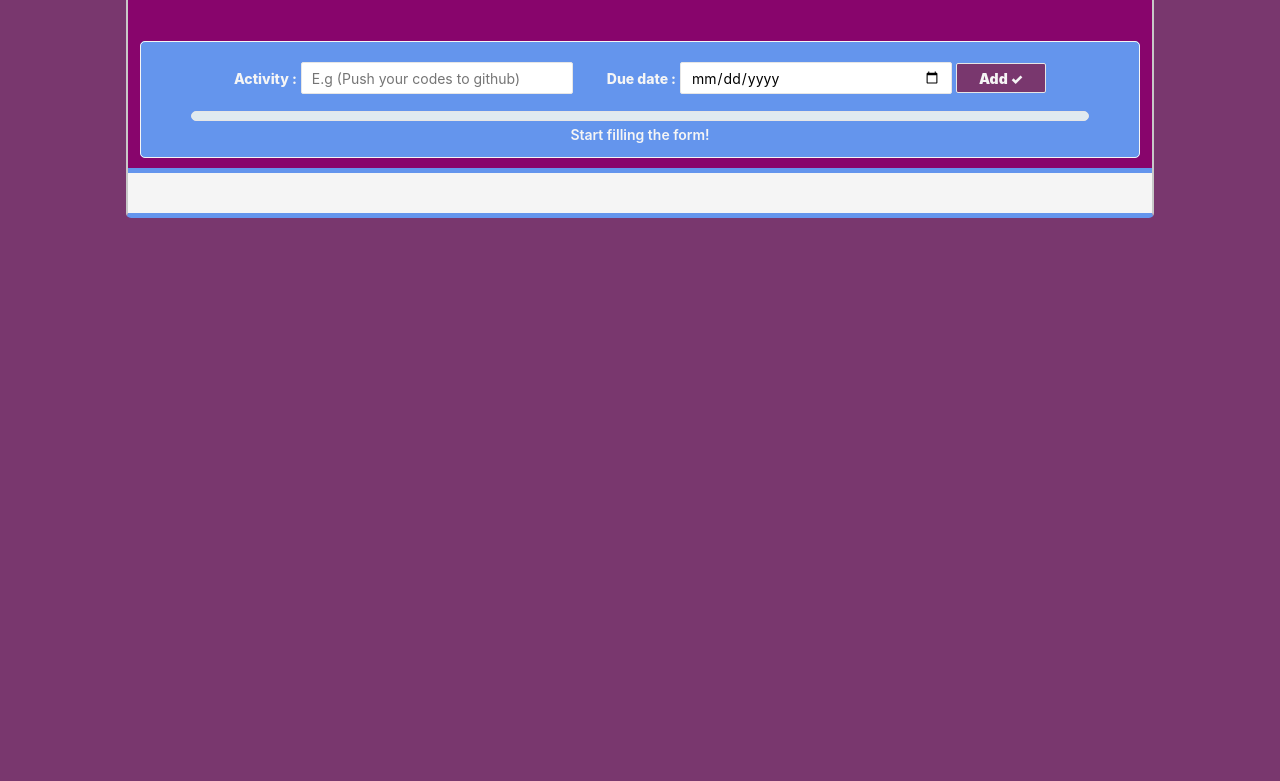
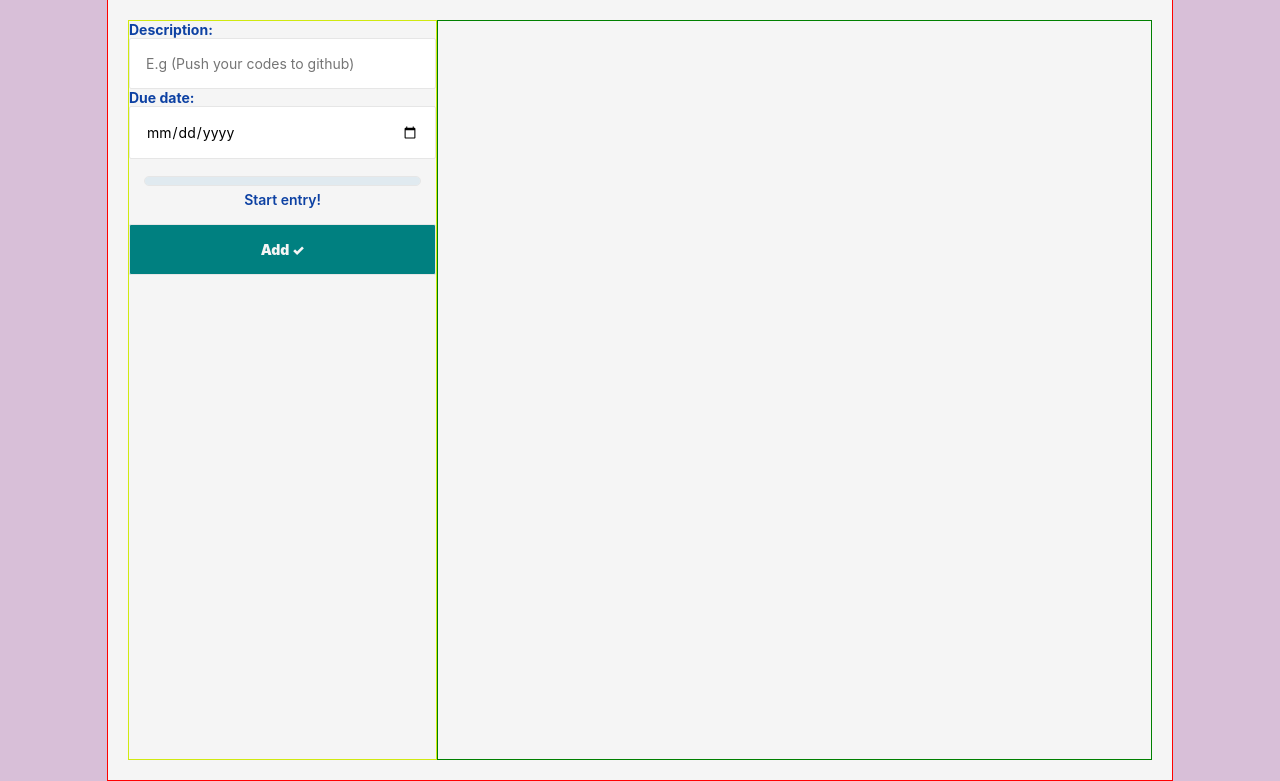
Before and after one commit to chiorji/activity-app, a plain HTML site: page index.html in a window 1280 px wide. Shown: the part 98-879 px from the top of the page. Before the commit the page ends 800 px from the top, so only its background shows below. Drawn offline with nearby package versions, Linux system fonts and the light colour scheme.

Commit message:
Refactor

```diff
--- a/index.html
+++ b/index.html
@@ -9,10 +9,6 @@
     <meta name="appliation" content="activity app">
     <meta name="author" content="Bright">
     <link rel="stylesheet" href="./public/css/main.css">
-    <script src="./public/js/moment.min.js"></script>
-    <script>
-      window.m = moment();
-    </script>
   </head>
 
   <body>
@@ -21,45 +17,47 @@
         <h1>MY ACTIVITY</h1>
         <p>To add an activity to the list, start by filling in the activity form.</p>
       </header>
-      <nav>
+       <main class="wrapper --inner">
+      <aside>
         <form name="todo" id="todo" action="">
-          <fieldset>
             <div class="form-fields">
-              <label for="name">Activity :</label>
+              <label for="name" class="input-label">Description:</label>
               <input type="text" id="name" placeholder="E.g (Push your codes to github)" required class="input">
 
-              <label for="date">Due date :</label>
+              <label for="date" class="input-label">Due date:</label>
               <input type="date" id="date" required class="input">
 
+              <div class="progress-wrap">
+                <progress max="100" value="0" class="progress">You are almost there!</progress>
+                <p class="progress-msg">Start entry!</p>
+              </div>
+
               <span>
-                <button type="submit">Add &check;</button>
+                <button type="submit" class="input">Add &check;</button>
               </span>
             </div>
-            <div class="progress-wrap">
-              <progress max="100" value="0" class="progress">You are almost there!</progress>
-              <p class="progress-msg">Start filling the form!</p>
-            </div>
-          </fieldset>
         </form>
-      </nav>
-      <main>
+      </aside>
         <section id="view-box">
           <ul class="itemList"></ul>
         </section>
       </main>
     </div>
+    <script src="./public/js/main.js"></script>
     <script>
+      // const allActivities = Activity.getAllActivities()
       var numValid = 0,
         form = document.forms.todo,
         progress = document.querySelector('.progress'),
         progressMsg = document.querySelector('.progress-msg'),
         inputs = document.querySelectorAll('.input');
 
-      // reset the values of form submit
-      form.addEventListener('submit', () => {
+        console.log(form)
+      form.addEventListener('submit', (e) => {
+        e.preventDefault()
         numValid = 0;
         progress.setAttribute('value', '0');
-        progressMsg.textContent = 'Start filling the form!'
+        progressMsg.textContent = 'Start entry!'
       }, false);
 
       // track changes on the input
@@ -75,7 +73,7 @@
 
         if (numValid === 0) {
           progress.setAttribute('value', '0');
-          progressMsg.textContent = 'Start filling the form!';
+          progressMsg.textContent = 'Start entry!';
         }
 
         if (numValid == 1) {
@@ -89,7 +87,6 @@
         }
       }
     </script>
-    <script src="./public/js/main.js"></script>
   </body>
 
 </html>
--- a/public/css/main.css
+++ b/public/css/main.css
@@ -5,6 +5,7 @@
     --secondary-blue: rgb(13, 65, 163);
     --primary-purple: rgb(121, 55, 110);
     --secondary-purple: rgb(136, 5, 108);
+    box-sizing: border-box;
 }
 
 body {
@@ -15,20 +16,23 @@ body {
     margin: 0;
     padding: 0;
     box-sizing: border-box;
-    background: rgb(121, 55, 110);
+    background-color: thistle;
 }
 
-.wrapper {
+header {
+    padding: 10px 0;
+    text-align: center;
+    background-color: teal;
+    font-family: 'Lucida Sans', 'Lucida Sans Regular', 'Lucida Grande', 'Lucida Sans Unicode', Geneva, Verdana, sans-serif;
+}
+
+.wrapper.--inner {
     width: 80%;
-    margin: 10px auto 50px;
-    background: rgb(136, 5, 108);
-    border-style: solid;
-    border-width: 2px 2px 5px 2px;
-    border-color: rgb(200, 200, 200);
-    border-bottom-color: var(--primary-blue);
-    -moz-border-radius: 5px;
-    -webkit-border-radius: 5px;
-    border-radius: 5px;
+    margin: 0px auto;
+    min-height: calc(100vh - 60px);
+    border: 1px solid red;
+    display: flex;
+    flex-direction: row;
 }
 
 h1,
@@ -38,40 +42,32 @@ h2 {
     font-weight: 900;
 }
 
-header {
-    padding: 20px 0;
-    text-align: center;
-    font-family: 'Lucida Sans', 'Lucida Sans Regular', 'Lucida Grande', 'Lucida Sans Unicode', Geneva, Verdana, sans-serif;
+
+aside {
+    /* padding: 0px 10px; */
+    width: 30%;
+    border: 1px solid rgb(208, 233, 16);
 }
 
-nav {
-    padding: 10px;
-}
 
-header,
-nav,
-main {
-    box-sizing: border-box;
+#view-box{
+    border: 1px solid green;
+    min-height: 80vh;
+    flex-grow: 1;
 }
 
 /*BUTTON AND INPUT [FORM]
 ---------------------------------------*/
-button,
-input[type="text"],
-input[type="date"] {
+.input {
     border: 1px solid rgb(230, 230, 230);
     border-radius: 2px;
     transform: none;
     font-family: inherit;
     font-size: inherit;
-    min-height: 30px;
-    outline: 0;
-}
-
-input[type="text"],
-input[type="date"] {
-    min-width: 250px;
-    padding: 0 10px;
+    display: block;
+    width: 100%;
+    box-sizing: border-box;
+    padding: 1rem;
 }
 
 input:focus {
@@ -79,36 +75,16 @@ input:focus {
     outline-width: 2px;
     outline-color: cornflowerblue;
 }
+.input-label{
+    font-weight: bold;
+}
 
 button[type="submit"] {
-    min-width: 90px;
     cursor: pointer;
     font-weight: 900;
-    background: rgb(121, 55, 110);
+    background:teal;
     color: rgb(245, 245, 245);
-}
-
-button[type="submit"]:hover {
-    background: cornflowerblue;
-}
-
-form#todo label {
-    display: inline-block;
-    font-weight: 800;
-}
-
-form#todo fieldset input+label {
-    margin-left: 30px;
-}
-
-fieldset {
-    border: 1px solid rgb(245, 245, 245);
-    -moz-border-radius: 5px;
-    -webkit-border-radius: 5px;
-    border-radius: 5px;
-    padding: 20px 0 0;
-    text-align: center;
-    background: var(--primary-blue);
+    margin-top: 1rem;
 }
 
 /*TRACK FORM PROGRESS
```
